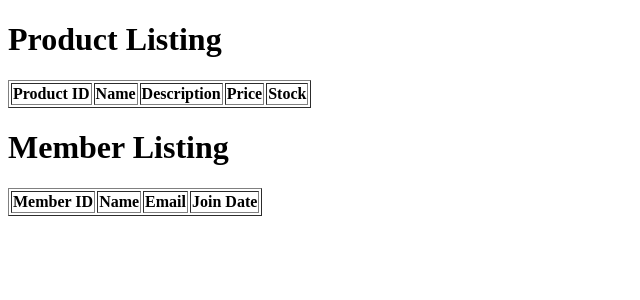
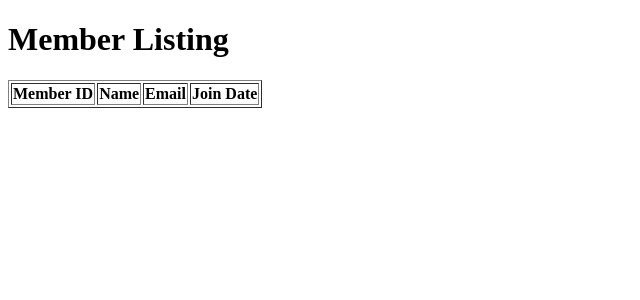
Before and after one commit to Rayan-Loh/Web-Assignment-Code, a PHP site: page /member_listing/index.php in a window 1280 px wide. Shown: the top 300 px of the page, without its empty margins (0-640 px from the left). Run offline with PHP 8.4, Linux system fonts and the light colour scheme; data that the repository does not hold is empty.

Commit message:
fix: 眼花了

```diff
--- a/member_listing/index.php
+++ b/member_listing/index.php
@@ -34,37 +34,6 @@ if ($data && isset($data['members'])) {
 <html lang="en">
 <head>
     <meta charset="UTF-8">
-    <title>Product Listing</title>
-</head>
-<body>
-<h1>Product Listing</h1>
-<table border="1">
-    <thead>
-    <tr>
-        <th>Product ID</th>
-        <th>Name</th>
-        <th>Description</th>
-        <th>Price</th>
-        <th>Stock</th>
-    </tr>
-    </thead>
-    <tbody>
-    <?php foreach ($members as $member): ?>
-        <tr>
-            <td><?php echo htmlspecialchars($member['name']); ?></td>
-            <td><?php echo htmlspecialchars($member['description']); ?></td>
-            <td><?php echo htmlspecialchars($member['stock']); ?></td>
-        </tr>
-    <?php endforeach; ?>
-    </tbody>
-</table>
-</body>
-</html>
-
-<!DOCTYPE html>
-<html lang="en">
-<head>
-    <meta charset="UTF-8">
     <title>Member Listing</title>
 </head>
 <body>
```
